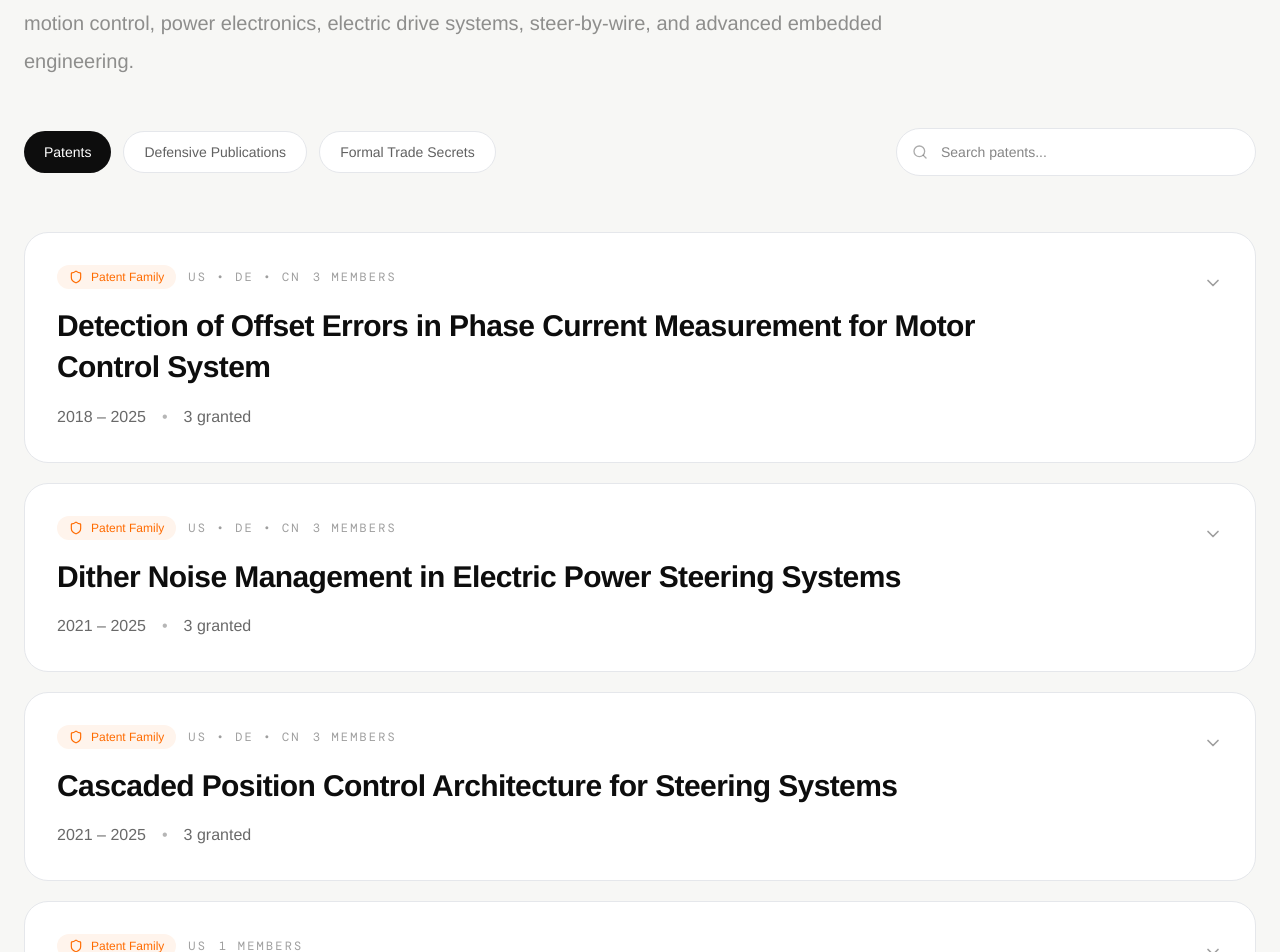
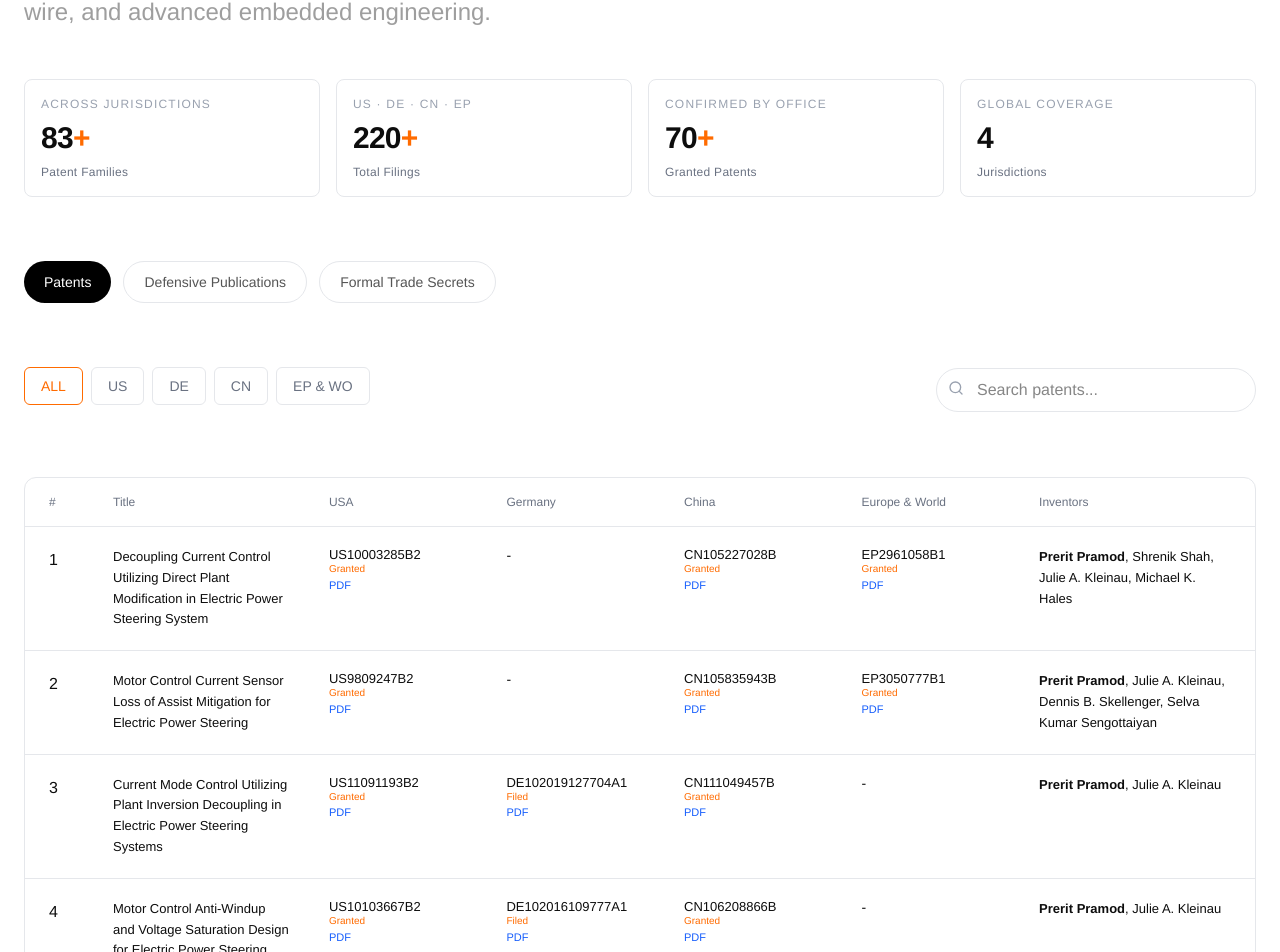
Before and after one commit to mohdshadab2122/prerit-portfolio, a React (Vite) app: page /intellectual-property in a window 1280 px wide. Shown: the part 367-1319 px from the top of the page. Built offline with nearby package versions, Linux system fonts and the light colour scheme; a web font is replaced by a local one.

Commit message:
Intellectual Property Page Updated to Table Format

```diff
--- a/src/pages/IntellectualProperty.tsx
+++ b/src/pages/IntellectualProperty.tsx
@@ -1,329 +1,377 @@
-import { useMemo, useState, type ReactNode } from 'react';
-import { motion, AnimatePresence } from 'motion/react';
-import { ChevronDown, ExternalLink, Search, Shield, FileText, Lock } from 'lucide-react';
+import { useMemo, useState, useEffect } from "react";
+import { Search } from "lucide-react";
 import {
   patentFamilies,
   defensivePublications,
   tradeSecrets,
-  type PatentFamily,
-} from '../data/intellectualProperty';
+} from "../data/intellectualProperty";
 
-type TabType = 'Patents' | 'Defensive Publications' | 'Formal Trade Secrets';
+const countries = ["ALL", "US", "DE", "CN", "EP"];
 
-function formatDate(dateString: string) {
-  const date = new Date(dateString);
+export default function IntellectualProperty() {
+  const [activeTab, setActiveTab] = useState("Patents");
+  const [search, setSearch] = useState("");
+  const [country, setCountry] = useState("ALL");
+  const [page, setPage] = useState(1);
 
-  if (Number.isNaN(date.getTime())) return dateString;
+  const itemsPerPage = 10;
 
-  return date.toLocaleDateString('en-US', {
-    year: 'numeric',
-    month: 'long',
-    day: 'numeric',
+  // 🔥 FILTER
+  const filtered = useMemo(() => {
+    if (activeTab === "Patents") {
+      return patentFamilies.filter((family) => {
+        const matchSearch =
+          family.familyTitle.toLowerCase().includes(search.toLowerCase()) ||
+          family.inventors
+            .join(" ")
+            .toLowerCase()
+            .includes(search.toLowerCase());
+
+        const matchCountry =
+          country === "ALL" ||
+          family.members.some(
+            (m) =>
+              m.jurisdiction === country ||
+              (country === "EP" && m.jurisdiction === "WO"),
+          );
+
+        return matchSearch && matchCountry;
       });
     }
 
-function PatentCard({ item }: { item: PatentFamily }) {
-  const [open, setOpen] = useState(false);
+    if (activeTab === "Defensive Publications") {
+      return defensivePublications.filter((p) =>
+        p.title.toLowerCase().includes(search.toLowerCase()),
+      );
+    }
 
-  const sortedMembers = [...item.members].sort(
-    (a, b) => new Date(b.date).getTime() - new Date(a.date).getTime()
+    if (activeTab === "Formal Trade Secrets") {
+      return tradeSecrets.filter((t) =>
+        t.title.toLowerCase().includes(search.toLowerCase()),
+      );
+    }
+
+    return [];
+  }, [search, country, activeTab]);
+
+  const paginated = filtered.slice(
+    (page - 1) * itemsPerPage,
+    page * itemsPerPage,
   );
 
-  const grantedCount = item.members.filter((m) => m.status === 'Granted').length;
-  const otherCount = item.members.length - grantedCount;
+  const totalPages = Math.ceil(filtered.length / itemsPerPage);
+
+  useEffect(() => {
+    setPage(1);
+  }, [search, country, activeTab]);
 
   return (
-    <div className="border border-[#E5E7EB] rounded-3xl bg-white overflow-hidden">
-      <button
-        onClick={() => setOpen(!open)}
-        className="w-full text-left p-7 md:p-8 hover:bg-[#FAFAFA] transition"
-      >
-        <div className="flex items-start justify-between gap-6">
-          <div className="flex-1">
-            <div className="flex flex-wrap items-center gap-3 mb-4">
-              <span className="inline-flex items-center gap-2 px-3 py-1 rounded-full text-xs font-medium bg-[#FFF4EC] text-[#FF6B00]">
-                <Shield className="w-3.5 h-3.5" />
-                Patent Family
-              </span>
+    <div className="bg-white min-h-screen">
+      <div className="max-w-[1400px] mx-auto px-6 pt-12 pb-16">
+        {/* HEADER */}
+        <div className="pt-12 pb-12">
+          {/* HEADING */}
+          <h1 className="text-5xl md:text-7xl font-bold tracking-tighter leading-none mb-8">
+            INTELLECTUAL <span className="text-[#FF6B00]">PROPERTY</span>
+          </h1>
 
-              <span className="text-xs font-mono uppercase tracking-[0.18em] text-[#0D0D0D]/40">
-                {item.jurisdictions.join(' • ')}
-              </span>
+          {/* DESCRIPTION */}
+          <p className="text-xl md:text-2xl text-[#0D0D0D]/40 max-w-4xl leading-relaxed font-light mb-12">
+            A structured portfolio of patent families, defensive publications,
+            and formal trade secrets spanning motion control, power electronics,
+            electric drive systems, steer-by-wire, and advanced embedded
+            engineering.
+          </p>
 
-              <span className="text-xs font-mono uppercase tracking-[0.18em] text-[#0D0D0D]/40">
-                {item.members.length} members
-              </span>
+          <div className="grid grid-cols-1 md:grid-cols-2 lg:grid-cols-4 gap-4 mb-16">
+            {/* CARD 1 */}
+            <div className="border border-[#E5E7EB] rounded-lg p-4 bg-white">
+              <p className="text-xs tracking-widest text-gray-400 uppercase mb-2">
+                Across Jurisdictions
+              </p>
+              <div className="text-3xl font-semibold tracking-tight">
+                83<span className="text-[#FF6B00]">+</span>
               </div>
-
-            <h3 className="text-2xl md:text-[30px] font-semibold tracking-tight text-[#0D0D0D] leading-snug max-w-5xl">
-              {item.familyTitle}
-            </h3>
-
-            <p className="mt-4 text-base text-[#0D0D0D]/62 leading-relaxed max-w-4xl flex flex-wrap items-center">
-              <span>{item.earliestYear} – {item.latestYear}</span>
-              <span className="mx-4 text-[#0D0D0D]/30">•</span>
-              <span>{grantedCount} granted</span>
-              {otherCount > 0 && (
-                <>
-                  <span className="mx-4 text-[#0D0D0D]/30">•</span>
-                  <span>{otherCount} filed</span>
-                </>
-              )}
+              <p className="text-xs text-gray-500 mt-2 tracking-wide">
+                Patent Families
               </p>
             </div>
 
-          <ChevronDown
-            className={`w-5 h-5 text-[#0D0D0D]/40 mt-2 shrink-0 transition-transform ${
-              open ? 'rotate-180' : ''
-            }`}
-          />
+            {/* CARD 2 */}
+            <div className="border border-[#E5E7EB] rounded-lg p-4 bg-white">
+              <p className="text-xs tracking-widest text-gray-400 uppercase mb-2">
+                US · DE · CN · EP
+              </p>
+              <div className="text-3xl font-semibold tracking-tight">
+                220<span className="text-[#FF6B00]">+</span>
               </div>
-      </button>
-
-      <AnimatePresence>
-        {open && (
-          <motion.div
-            initial={{ height: 0, opacity: 0 }}
-            animate={{ height: 'auto', opacity: 1 }}
-            exit={{ height: 0, opacity: 0 }}
-            transition={{ duration: 0.28, ease: 'easeInOut' }}
-            className="overflow-hidden"
-          >
-            <div className="px-7 md:px-8 pb-8">
-              <div className="border-t border-[#E5E7EB] pt-6">
-                <div className="mb-6">
-                  <p className="text-[13px] font-mono uppercase tracking-[0.18em] text-[#0D0D0D]/35 mb-2">
-                    Inventors
-                  </p>
-                  <p className="text-[15px] text-[#0D0D0D]/72 leading-relaxed">
-                    {item.inventors.join(', ')}
+              <p className="text-xs text-gray-500 mt-2 tracking-wide">
+                Total Filings
               </p>
             </div>
 
-                <div className="space-y-4">
-                  {sortedMembers.map((member, idx) => (
-                    <div
-                      key={`${member.number}-${idx}`}
-                      className="border border-[#E5E7EB] rounded-2xl p-5 bg-[#FCFCFC]"
-                    >
-                      <div className="flex flex-col md:flex-row md:items-start md:justify-between gap-4">
-                        <div className="flex-1">
-                          <div className="flex flex-wrap items-center gap-3 mb-3">
-                            <span className="text-sm font-semibold text-[#0D0D0D]">
-                              {member.number}
-                            </span>
-
-                            <span className="text-xs uppercase tracking-[0.16em] font-mono text-[#0D0D0D]/40">
-                              {member.jurisdiction}
-                            </span>
-
-                            <span className="text-xs uppercase tracking-[0.16em] font-mono text-[#0D0D0D]/40">
-                              {member.status}
-                            </span>
+            {/* CARD 3 */}
+            <div className="border border-[#E5E7EB] rounded-lg p-4 bg-white">
+              <p className="text-xs tracking-widest text-gray-400 uppercase mb-2">
+                Confirmed by Office
+              </p>
+              <div className="text-3xl font-semibold tracking-tight">
+                70<span className="text-[#FF6B00]">+</span>
               </div>
-
-                          <h4 className="text-lg font-medium text-[#0D0D0D] leading-snug">
-                            {member.title}
-                          </h4>
-
-                          <p className="mt-2 text-sm text-[#0D0D0D]/60">
-                            {formatDate(member.date)}
+              <p className="text-xs text-gray-500 mt-2 tracking-wide">
+                Granted Patents
               </p>
             </div>
 
-                        {member.link?.trim() ? (
+            {/* CARD 4 */}
+            <div className="border border-[#E5E7EB] rounded-lg p-4 bg-white">
+              <p className="text-xs tracking-widest text-gray-400 uppercase mb-2">
+                Global Coverage
+              </p>
+              <div className="text-3xl font-semibold tracking-tight">4</div>
+              <p className="text-xs text-gray-500 mt-2 tracking-wide">
+                Jurisdictions
+              </p>
+            </div>
+          </div>
+
+          {/* SUB TABS */}
+          <div className="flex gap-3">
+            {["Patents", "Defensive Publications", "Formal Trade Secrets"].map(
+              (tab) => (
+                <button
+                  key={tab}
+                  onClick={() => {
+                    setActiveTab(tab);
+                    setSearch("");
+                    setPage(1);
+                  }}
+                  className={`px-5 py-2.5 rounded-full text-sm font-medium transition-all ${
+                    activeTab === tab
+                      ? "bg-black text-white"
+                      : "bg-white border border-[#E5E7EB] text-[#0D0D0D]/70 hover:bg-[#F9F9F9]"
+                  }`}
+                >
+                  {tab}
+                </button>
+              ),
+            )}
+          </div>
+        </div>
+
+        <div className="flex flex-col md:flex-row md:items-center md:justify-between gap-6 mb-12">
+          {/* 🔥 COUNTRY FILTER */}
+          {activeTab === "Patents" && (
+            <div className="flex gap-2 flex-wrap mt-4 mb-6">
+              {countries.map((c) => (
+                <button
+                  key={c}
+                  onClick={() => {
+                    setCountry(c);
+                    setPage(1);
+                  }}
+                  className={`px-4 py-2 text-sm border rounded-md ${
+                    country === c
+                      ? "border-[#FF6B00] text-[#FF6B00]"
+                      : "border-[#E5E7EB] text-gray-500"
+                  }`}
+                >
+                  {c === "EP" ? "EP & WO" : c}
+                </button>
+              ))}
+            </div>
+          )}
+
+          {/* 🔍 SEARCH */}
+          <div className="relative w-[320px]">
+            <Search className="absolute left-3 top-3 w-4 h-4 text-gray-400" />
+            <input
+              className="w-full border border-[#E5E7EB] rounded-full pl-10 pr-4 py-2 bg-white focus:outline-none focus:ring-0 focus:border-[#E5E7EB]"
+              placeholder={
+                activeTab === "Patents"
+                  ? "Search patents..."
+                  : activeTab === "Defensive Publications"
+                    ? "Search publications..."
+                    : "Search trade secrets..."
+              }
+              value={search}
+              onChange={(e) => setSearch(e.target.value)}
+            />
+          </div>
+        </div>
+
+        {/* PATENTS */}
+        {activeTab === "Patents" && (
+          <div className="mt-4 border border-[#E5E7EB] rounded-xl overflow-hidden">
+            <div className="grid grid-cols-[40px_2fr_1.6fr_1.6fr_1.6fr_1.6fr_2fr] gap-x-6 px-6 py-4 text-xs text-gray-500 border-b border-[#E5E7EB]">
+              <div>#</div>
+              <div>Title</div>
+              <div>USA</div>
+              <div>Germany</div>
+              <div>China</div>
+              <div>Europe & World</div>
+              <div>Inventors</div>
+            </div>
+
+            {paginated.map((family: any, i) => {
+              const get = (j: string) => {
+                if (j === "EP") {
+                  return (
+                    family.members.find((m: any) => m.jurisdiction === "EP") ||
+                    family.members.find((m: any) => m.jurisdiction === "WO")
+                  );
+                }
+                return family.members.find((m: any) => m.jurisdiction === j);
+              };
+
+              const us = get("US");
+              const de = get("DE");
+              const cn = get("CN");
+              const ep = get("EP");
+
+              const grants = family.members.length;
+
+              return (
+                <div
+                  key={i}
+                  className="grid grid-cols-[40px_2fr_1.6fr_1.6fr_1.6fr_1.6fr_2fr] gap-x-6 px-6 py-5 border-b border-[#E5E7EB]"
+                >
+                  <div>{(page - 1) * itemsPerPage + i + 1}</div>
+
+                  <div className="text-[13px] pr-4">
+                    {(() => {
+                      const selected =
+                        country === "ALL" ? us || de || cn || ep : get(country);
+
+                      return selected?.title || family.familyTitle;
+                    })()}
+                  </div>
+
+                  {[us, de, cn, ep].map((m, idx) => (
+                    <div
+                      key={idx}
+                      className="text-sm leading-tight pr-3 min-w-0"
+                    >
+                      {m ? (
+                        <>
+                          <div className="text-[13px] whitespace-nowrap">
+                            {m.number}
+                          </div>
+                          <div className="text-[10px] text-[#FF6B00]">
+                            {m.status}
+                          </div>
+                          {m.link && (
                             <a
-                            href={member.link}
+                              href={m.link}
                               target="_blank"
-                            rel="noopener noreferrer"
-                            className="inline-flex items-center gap-2 text-sm font-medium text-[#0A5CE6] hover:opacity-80 transition"
+                              className="text-[11px] text-blue-600 hover:underline"
                             >
-                            View Document
-                            <ExternalLink className="w-4 h-4" />
+                              PDF
                             </a>
-                        ) : null}
+                          )}
+                        </>
+                      ) : (
+                        "-"
+                      )}
                     </div>
+                  ))}
+
+                  <div className="text-[13px]">
+                    {family.inventors.map((inv, idx) => (
+                      <span key={idx}>
+                        {inv.toLowerCase() === "prerit pramod" ? (
+                          <span className="font-semibold">Prerit Pramod</span>
+                        ) : (
+                          inv
+                        )}
+                        {idx !== family.inventors.length - 1 && ", "}
+                      </span>
+                    ))}
+                  </div>
+                </div>
+              );
+            })}
+          </div>
+        )}
+
+        {/* DEFENSIVE PUBLICATIONS */}
+        {activeTab === "Defensive Publications" && (
+          <div className="mt-10 border border-[#E5E7EB] rounded-xl">
+            <div className="grid grid-cols-[2fr_1fr_1fr_2fr] px-6 py-4 text-xs text-gray-500 border-b border-[#E5E7EB]">
+              <div>Title</div>
+              <div>Number</div>
+              <div>Status</div>
+              <div>Inventors</div>
+            </div>
+
+            {paginated.map((p: any, i) => (
+              <div
+                key={i}
+                className="grid grid-cols-[2fr_1fr_1fr_2fr] px-6 py-4 border-b border-[#E5E7EB]"
+              >
+                <div>{p.title}</div>
+                <div>{p.number}</div>
+                <div>{p.status}</div>
+                <div>{p.inventors.join(", ")}</div>
               </div>
             ))}
           </div>
-              </div>
-            </div>
-          </motion.div>
         )}
-      </AnimatePresence>
-    </div>
-  );
-}
 
-function SimpleCard({
-  icon,
-  title,
-  meta,
-  description,
-}: {
-  icon: ReactNode;
-  title: string;
-  meta: string;
-  description: ReactNode;
-}) {
-  return (
-    <div className="border border-[#E5E7EB] rounded-3xl bg-white p-7 md:p-8">
-      <div className="flex items-start justify-between gap-6">
-        <div className="flex-1">
-          <div className="inline-flex items-center gap-2 px-3 py-1 rounded-full text-xs font-medium bg-[#F6F7F8] text-[#0D0D0D]/70 mb-4">
-            {icon}
+        {/* TRADE SECRETS */}
+        {activeTab === "Formal Trade Secrets" && (
+          <div className="mt-10 border border-[#E5E7EB] rounded-xl">
+            <div className="grid grid-cols-[2fr_1fr_2fr] px-6 py-4 text-xs text-gray-500 border-b border-[#E5E7EB]">
+              <div>Title</div>
+              <div>Date</div>
+              <div>Inventors</div>
             </div>
 
-          <h3 className="text-2xl font-semibold tracking-tight text-[#0D0D0D] leading-snug">
-            {title}
-          </h3>
+            {paginated.map((t: any, i) => (
+              <div
+                key={i}
+                className="grid grid-cols-[2fr_1fr_2fr] px-6 py-4 border-b border-[#E5E7EB]"
+              >
+                <div>{t.title}</div>
+                <div>{t.date}</div>
+                <div>{t.inventors.join(", ")}</div>
+              </div>
+            ))}
+          </div>
+        )}
+        <div className="flex justify-center items-center gap-2 mt-8">
+          {/* PREV */}
+          <button
+            onClick={() => setPage((p) => Math.max(p - 1, 1))}
+            className="px-3 py-1 border border-[#E5E7EB] rounded-md text-sm"
+          >
+            Prev
+          </button>
 
-          <p className="mt-3 text-sm font-mono uppercase tracking-[0.16em] text-[#0D0D0D]/40">
-            {meta}
-          </p>
+          {/* PAGE NUMBERS */}
+          {[...Array(totalPages)].map((_, i) => (
+            <button
+              key={i}
+              onClick={() => setPage(i + 1)}
+              className={`px-3 py-1 text-sm rounded-md ${
+                page === i + 1
+                  ? "bg-black text-white"
+                  : "border border-[#E5E7EB] text-gray-600"
+              }`}
+            >
+              {i + 1}
+            </button>
+          ))}
 
-          <div className="mt-5 text-[15px] text-[#0D0D0D]/72 leading-[1.9] max-w-5xl">
-            {description}
-          </div>
+          {/* NEXT */}
+          <button
+            onClick={() => setPage((p) => Math.min(p + 1, totalPages))}
+            className="px-3 py-1 border border-[#E5E7EB] rounded-md text-sm"
+          >
+            Next
+          </button>
         </div>
       </div>
     </div>
   );
 }
-
-export default function IntellectualProperty() {
-  const [activeTab, setActiveTab] = useState<TabType>('Patents');
-  const [searchQuery, setSearchQuery] = useState('');
-
-  const filteredPatents = useMemo(() => {
-    return [...patentFamilies]
-      .sort((a, b) => b.latestYear - a.latestYear)
-      .filter((item) =>
-        `${item.familyTitle} ${item.inventors.join(' ')} ${item.jurisdictions.join(' ')} ${item.members
-          .map((m) => `${m.number} ${m.title}`)
-          .join(' ')}`
-          .toLowerCase()
-          .includes(searchQuery.toLowerCase())
-      );
-  }, [searchQuery]);
-
-  const filteredDP = useMemo(() => {
-    return [...defensivePublications]
-      .sort((a, b) => new Date(b.date).getTime() - new Date(a.date).getTime())
-      .filter((item) =>
-        `${item.title} ${item.number} ${item.inventors.join(' ')}`
-          .toLowerCase()
-          .includes(searchQuery.toLowerCase())
-      );
-  }, [searchQuery]);
-
-  const filteredTS = useMemo(() => {
-    return [...tradeSecrets]
-      .sort((a, b) => new Date(b.date).getTime() - new Date(a.date).getTime())
-      .filter((item) =>
-        `${item.title} ${item.inventors.join(' ')}`
-          .toLowerCase()
-          .includes(searchQuery.toLowerCase())
-      );
-  }, [searchQuery]);
-
-  return (
-    <div className="bg-[#F7F7F5] min-h-screen">
-      <section className="max-w-7xl mx-auto px-6 pt-28 pb-14">
-        <div className="max-w-5xl">
-          <p className="text-xs font-mono uppercase tracking-[0.25em] text-[#FF6B00] mb-5">
-            Innovation Portfolio
-          </p>
-
-          <h1 className="text-5xl md:text-7xl font-bold text-[#0D0D0D]">
-            INTELLECTUAL <span className="text-[#FF6B00]">PROPERTY</span>
-          </h1>
-
-          <p className="mt-8 text-[18px] md:text-[20px] text-[#0D0D0D]/45 leading-[1.9] max-w-4xl">
-            A structured portfolio of patent families, defensive publications, and formal trade secrets
-            spanning motion control, power electronics, electric drive systems, steer-by-wire, and
-            advanced embedded engineering.
-          </p>
-        </div>
-
-        <div className="mt-12 flex flex-col lg:flex-row lg:items-center gap-5 justify-between">
-          <div className="flex flex-wrap gap-3">
-            {(['Patents', 'Defensive Publications', 'Formal Trade Secrets'] as TabType[]).map((tab) => (
-              <button
-                key={tab}
-                onClick={() => setActiveTab(tab)}
-                className={`px-5 py-2.5 rounded-full text-sm font-medium transition ${
-                  activeTab === tab
-                    ? 'bg-[#0D0D0D] text-white'
-                    : 'bg-white text-[#0D0D0D]/65 border border-[#E5E7EB] hover:text-[#0D0D0D]'
-                }`}
-              >
-                {tab}
-              </button>
-            ))}
-          </div>
-
-          <div className="relative w-full lg:w-[360px]">
-            <Search className="w-4 h-4 absolute left-4 top-1/2 -translate-y-1/2 text-[#0D0D0D]/35" />
-            <input
-              type="text"
-              placeholder={`Search ${activeTab.toLowerCase()}...`}
-              value={searchQuery}
-              onChange={(e) => setSearchQuery(e.target.value)}
-              className="w-full h-12 rounded-full border border-[#E5E7EB] bg-white pl-11 pr-4 text-sm outline-none focus:border-[#0D0D0D]/20"
-            />
-          </div>
-        </div>
-      </section>
-
-      <section className="max-w-7xl mx-auto px-6 pb-24">
-        <div className="space-y-5">
-          {activeTab === 'Patents' &&
-            filteredPatents.map((item) => <PatentCard key={item.familySlug} item={item} />)}
-
-          {activeTab === 'Defensive Publications' &&
-            filteredDP.map((item, idx) => (
-              <SimpleCard
-                key={`${item.number}-${idx}`}
-                icon={<FileText className="w-4 h-4" />}
-                title={item.title}
-                meta={`${item.number} • ${formatDate(item.date)} • ${item.status}`}
-                description={
-                  <>
-                    <p>
-                      Defensive publication documenting a technical concept in electrical drive and motion
-                      control systems.
-                    </p>
-                    <p className="mt-4">
-                      <strong>Inventors:</strong> {item.inventors.join(', ')}
-                    </p>
-                  </>
-                }
-              />
-            ))}
-
-          {activeTab === 'Formal Trade Secrets' &&
-            filteredTS.map((item, idx) => (
-              <SimpleCard
-                key={`${item.title}-${idx}`}
-                icon={<Lock className="w-4 h-4" />}
-                title={item.title}
-                meta={formatDate(item.date)}
-                description={
-                  <>
-                    <p>
-                      Protected technical know-how and proprietary engineering methodology maintained as a
-                      formal trade secret.
-                    </p>
-                    <p className="mt-4">
-                      <strong>Inventors:</strong> {item.inventors.join(', ')}
-                    </p>
-                  </>
-                }
-              />
-            ))}
-        </div>
-      </section>
-    </div>
-  );
-}
```
Lines whose indentation alone changed are shown as unchanged.
